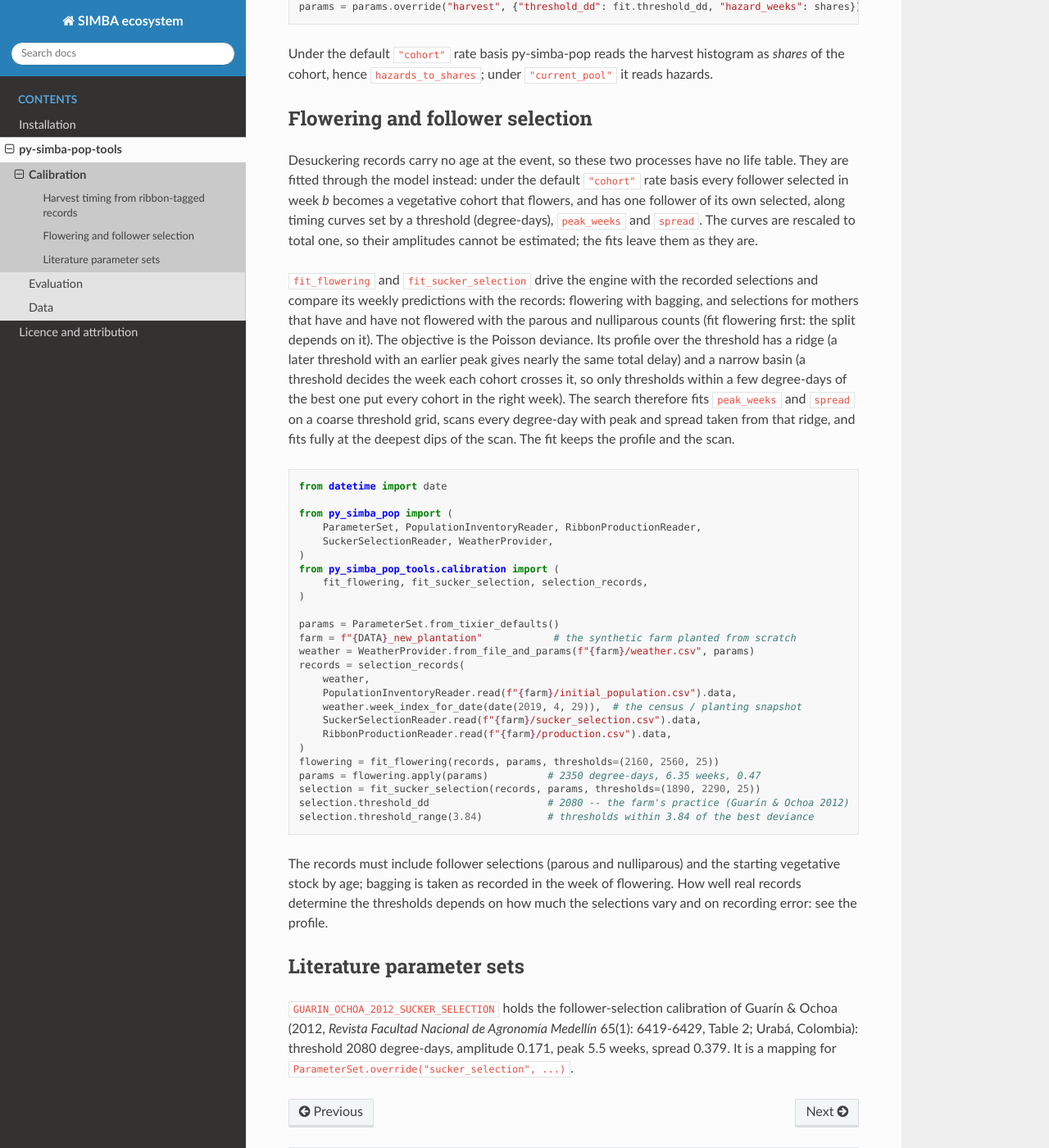
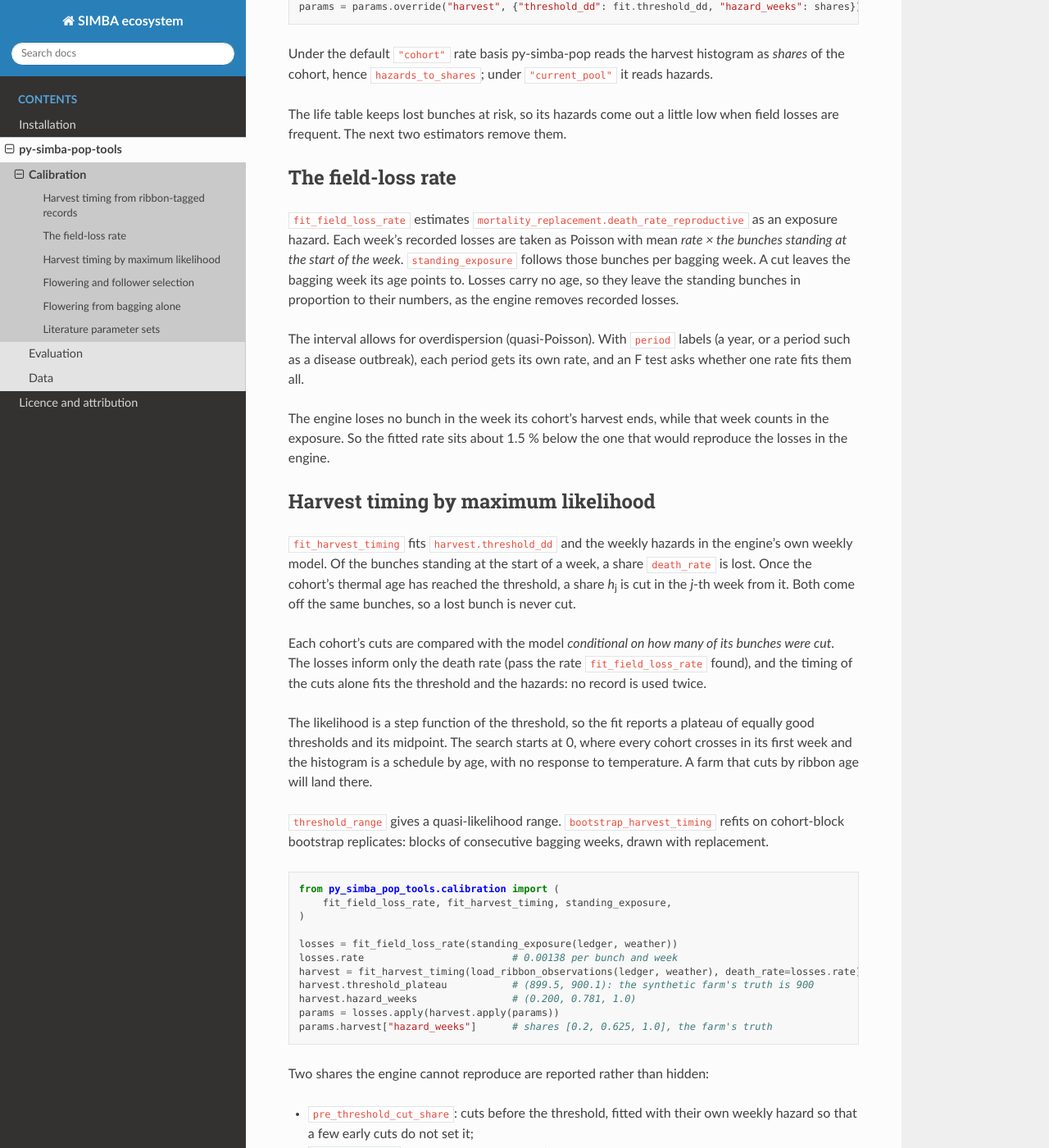
Before and after one commit to cpohagwu/simba-ecosystem-docs, a Sphinx documentation site: the page built from docs/tools/calibration.rst, in a window 1280 px wide and 1400 px high, scrolled down 802 px. Shown: the whole window at 82% size. Built offline with Sphinx 7.4.7 and the Read the Docs theme 3.1.0, drawn with Linux system fonts in a browser that asks for light colours; some of the changed text lies outside the part shown.

Commit message:
Document the harvest likelihood, field-loss rate and flowering split; install from PyPI
To be pushed only once py-simba-pop-tools 0.1.0 is on PyPI.

Co-Authored-By: Claude Opus 5.5 <noreply@anthropic.com>

```diff
--- a/docs/installation.rst
+++ b/docs/installation.rst
@@ -9,9 +9,9 @@ Releases are compiled wheels for CPython 3.11-3.13 on Windows, macOS and
 Linux, with type stubs (``py.typed``) for editors and type checkers. There is
 no source distribution.
 
-.. note::
+.. code-block:: bash
 
-   The package is not on PyPI yet; these docs describe the development version.
+   python -m pip install py-simba-pop-tools
 
 The examples read the synthetic farms from a clone of
 `py-simba-pop-docs <https://github.com/cpohagwu/py-simba-pop-docs>`_:
--- a/docs/tools/calibration.rst
+++ b/docs/tools/calibration.rst
@@ -40,6 +40,71 @@ ribbon colour reused across years never merges two cohorts.
 Under the default ``"cohort"`` rate basis py-simba-pop reads the harvest
 histogram as *shares* of the cohort, hence ``hazards_to_shares``; under
 ``"current_pool"`` it reads hazards.
+
+The life table keeps lost bunches at risk, so its hazards come out a little
+low when field losses are frequent. The next two estimators remove them.
+
+The field-loss rate
+-------------------
+
+``fit_field_loss_rate`` estimates ``mortality_replacement.death_rate_reproductive``
+as an exposure hazard. Each week's recorded losses are taken as Poisson with
+mean *rate × the bunches standing at the start of the week*.
+``standing_exposure`` follows those bunches per bagging week. A cut leaves the
+bagging week its age points to. Losses carry no age, so they leave the standing
+bunches in proportion to their numbers, as the engine removes recorded losses.
+
+The interval allows for overdispersion (quasi-Poisson). With ``period``
+labels (a year, or a period such as a disease outbreak), each period gets its
+own rate, and an F test asks whether one rate fits them all.
+
+The engine loses no bunch in the week its cohort's harvest ends, while that
+week counts in the exposure. So the fitted rate sits about 1.5 % below the one
+that would reproduce the losses in the engine.
+
+Harvest timing by maximum likelihood
+------------------------------------
+
+``fit_harvest_timing`` fits ``harvest.threshold_dd`` and the weekly hazards in
+the engine's own weekly model. Of the bunches standing at the start of a week,
+a share ``death_rate`` is lost. Once the cohort's thermal age has reached the
+threshold, a share *h*\ :sub:`j` is cut in the *j*-th week from it. Both come
+off the same bunches, so a lost bunch is never cut.
+
+Each cohort's cuts are compared with the model *conditional on how many of its
+bunches were cut*. The losses inform only the death rate (pass the rate
+``fit_field_loss_rate`` found), and the timing of the cuts alone fits the
+threshold and the hazards: no record is used twice.
+
+The likelihood is a step function of the threshold, so the fit reports a
+plateau of equally good thresholds and its midpoint. The search starts at 0,
+where every cohort crosses in its first week and the histogram is a schedule
+by age, with no response to temperature. A farm that cuts by ribbon age will
+land there.
+
+``threshold_range`` gives a quasi-likelihood range.
+``bootstrap_harvest_timing`` refits on cohort-block bootstrap replicates:
+blocks of consecutive bagging weeks, drawn with replacement.
+
+.. code-block:: python
+
+   from py_simba_pop_tools.calibration import (
+       fit_field_loss_rate, fit_harvest_timing, standing_exposure,
+   )
+
+   losses = fit_field_loss_rate(standing_exposure(ledger, weather))
+   losses.rate                         # 0.00138 per bunch and week
+   harvest = fit_harvest_timing(load_ribbon_observations(ledger, weather), death_rate=losses.rate)
+   harvest.threshold_plateau           # (899.5, 900.1): the synthetic farm's truth is 900
+   harvest.hazard_weeks                # (0.200, 0.781, 1.0)
+   params = losses.apply(harvest.apply(params))
+   params.harvest["hazard_weeks"]      # shares [0.2, 0.625, 1.0], the farm's truth
+
+Two shares the engine cannot reproduce are reported rather than hidden:
+
+* ``pre_threshold_cut_share``: cuts before the threshold, fitted with their own
+  weekly hazard so that a few early cuts do not set it;
+* ``late_cut_share``: cuts after the histogram's last week.
 
 Flowering and follower selection
 --------------------------------
@@ -98,6 +163,50 @@ starting vegetative stock by age; bagging is taken as recorded in the week of
 flowering. How well real records determine the thresholds depends on how much
 the selections vary and on recording error: see the profile.
 
+Flowering from bagging alone
+----------------------------
+
+Some farms record bagging but neither follower selections nor a census.
+``fit_flowering_split`` fits flowering's threshold, ``peak_weeks`` and
+``spread`` for them, with follower selection held at given values, by
+splitting the records in time:
+
+* for each candidate flowering law, the vegetative stock at the split week is
+  reconstructed from the bagging *before* it (``data.reconstruct_pre_flowering``);
+* the engine then runs with no records, selecting followers by its own rule;
+* only the bagging *from* the split week on is compared (Poisson deviance).
+
+No bagging is used twice. The search is ``fit_flowering``'s, and every engine
+run includes a reconstruction (about half a second), so a full fit takes some
+twenty minutes.
+
+``bootstrap_flowering_split`` gives a block bootstrap around the fitted ridge.
+Peak and spread are refitted only near the ridge, and the bagging before the
+split is not resampled.
+
+.. code-block:: python
+
+   import pandas as pd
+
+   from py_simba_pop_tools.calibration import (
+       GUARIN_OCHOA_2012_SUCKER_SELECTION, bootstrap_flowering_split,
+       fit_flowering_split, split_records,
+   )
+
+   params = ParameterSet.from_tixier_defaults().override(
+       "sucker_selection", GUARIN_OCHOA_2012_SUCKER_SELECTION)   # held fixed
+   records = split_records(ledger, pd.read_csv(f"{DATA}/weather.csv"), params, split_week_index=260)
+   start = params.override("flowering", {"peak_weeks": 4.0, "spread": 0.3})
+   flowering = fit_flowering_split(records, start, thresholds=(2150, 2550, 50))
+   flowering.threshold_dd, flowering.peak_weeks, flowering.spread   # 2350, 6.33, 0.467
+   bootstrap_flowering_split(records, params, flowering)["threshold_dd"].quantile([0.025, 0.975])
+
+On this synthetic farm, made by the model itself, the fit recovers the truth
+(2350 degree-days, 6.35 weeks, 0.47). What identifies flowering here is the
+season: thermal time makes the same delays differ in weeks through the year.
+On real records, noise and model error can swamp that signal, so read the
+profile and the bootstrap before trusting the estimate.
+
 Literature parameter sets
 -------------------------
 
```
